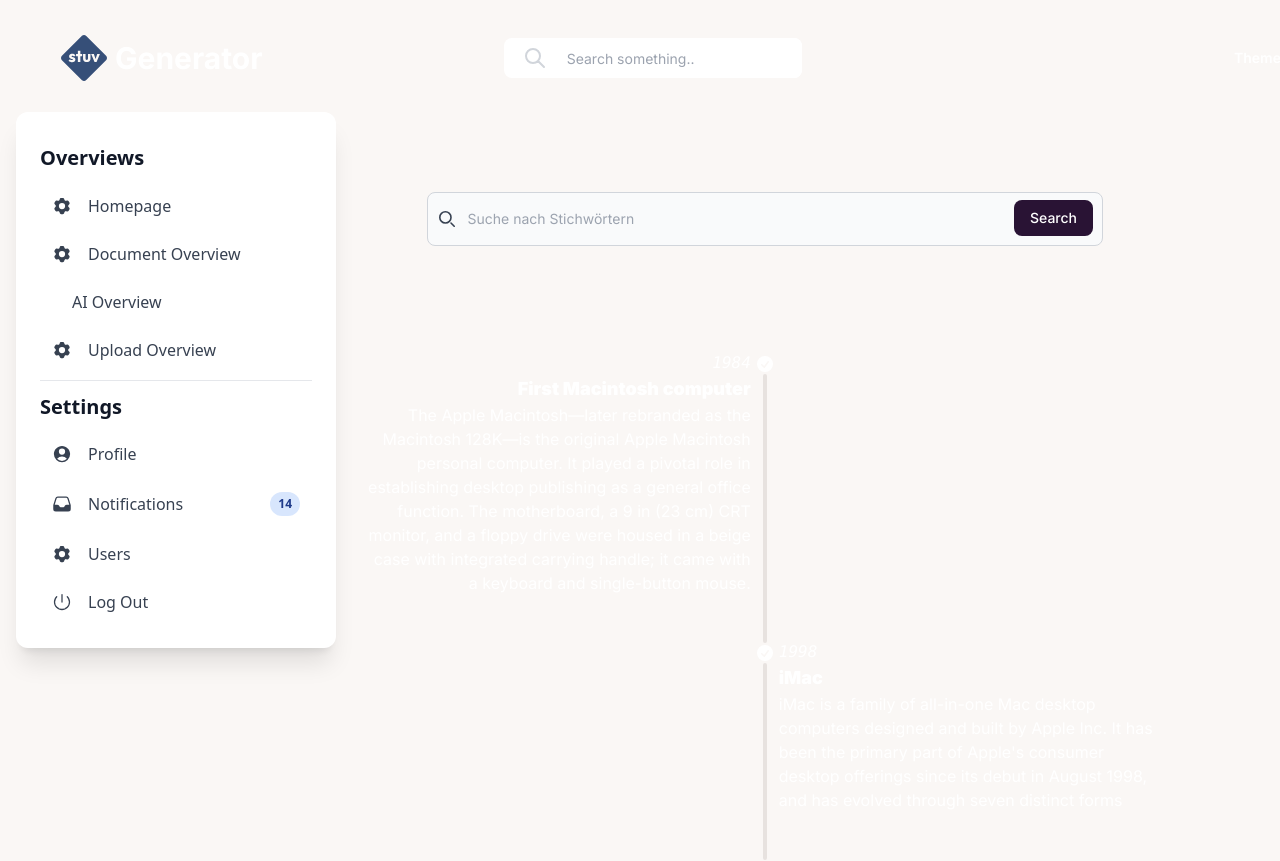
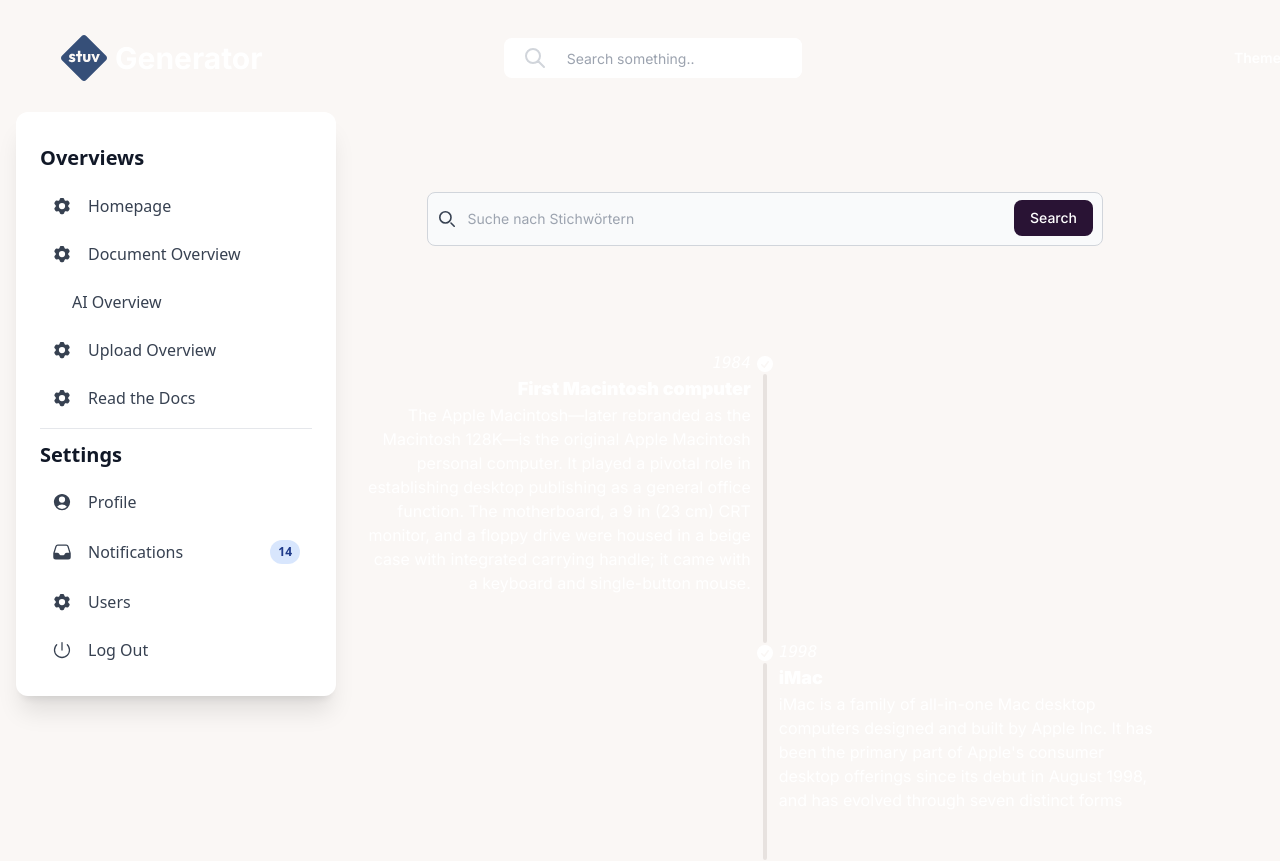
Before and after one commit to LarsBuechler/Stuv_Protokoll_Management, a Next.js app in the folder frontend/stuv_project/: page / in a window 1280 px wide. Shown: the top 861 px of the page. Built offline with nearby package versions, Linux system fonts and the light colour scheme.

Commit message:
ReadtheDocs Link

```diff
--- a/frontend/stuv_project/app/components/Sidebar/Sidebar.tsx
+++ b/frontend/stuv_project/app/components/Sidebar/Sidebar.tsx
@@ -50,6 +50,16 @@ const Sidebar = () => {
             </div>
             <a href='/UploadOverview'>Upload Overview</a>
             </div>
+
+            <div role="button" className="flex items-center w-full p-3 rounded-lg text-start leading-tight transition-all hover:bg-blue-50 hover:bg-opacity-80 focus:bg-blue-50 focus:bg-opacity-80 active:bg-blue-50 active:bg-opacity-80 hover:text-blue-900 focus:text-blue-900 active:text-blue-900 outline-none">
+            <div className="grid place-items-center mr-4">
+                <svg xmlns="http://www.w3.org/2000/svg" viewBox="0 0 24 24" fill="currentColor" aria-hidden="true" className="h-5 w-5">
+                <path fillRule="evenodd" d="M11.078 2.25c-.917 0-1.699.663-1.85 1.567L9.05 4.889c-.02.12-.115.26-.297.348a7.493 7.493 0 00-.986.57c-.166.115-.334.126-.45.083L6.3 5.508a1.875 1.875 0 00-2.282.819l-.922 1.597a1.875 1.875 0 00.432 2.385l.84.692c.095.078.17.229.154.43a7.598 7.598 0 000 1.139c.015.2-.059.352-.153.43l-.841.692a1.875 1.875 0 00-.432 2.385l.922 1.597a1.875 1.875 0 002.282.818l1.019-.382c.115-.043.283-.031.45.082.312.214.641.405.985.57.182.088.277.228.297.35l.178 1.071c.151.904.933 1.567 1.85 1.567h1.844c.916 0 1.699-.663 1.85-1.567l.178-1.072c.02-.12.114-.26.297-.349.344-.165.673-.356.985-.57.167-.114.335-.125.45-.082l1.02.382a1.875 1.875 0 002.28-.819l.923-1.597a1.875 1.875 0 00-.432-2.385l-.84-.692c-.095-.078-.17-.229-.154-.43a7.614 7.614 0 000-1.139c-.016-.2.059-.352.153-.43l.84-.692c.708-.582.891-1.59.433-2.385l-.922-1.597a1.875 1.875 0 00-2.282-.818l-1.02.382c-.114.043-.282.031-.449-.083a7.49 7.49 0 00-.985-.57c-.183-.087-.277-.227-.297-.348l-.179-1.072a1.875 1.875 0 00-1.85-1.567h-1.843zM12 15.75a3.75 3.75 0 100-7.5 3.75 3.75 0 000 7.5z" clipRule="evenodd"></path>
+                </svg>
+            </div>
+            <a href='https://readthedocs.org/dashboard/' target='blank'>Read the Docs</a>
+            </div>
+
 
             <div className="border-b pt-1"></div>
             <div className="mb-2 pt-2">
```
